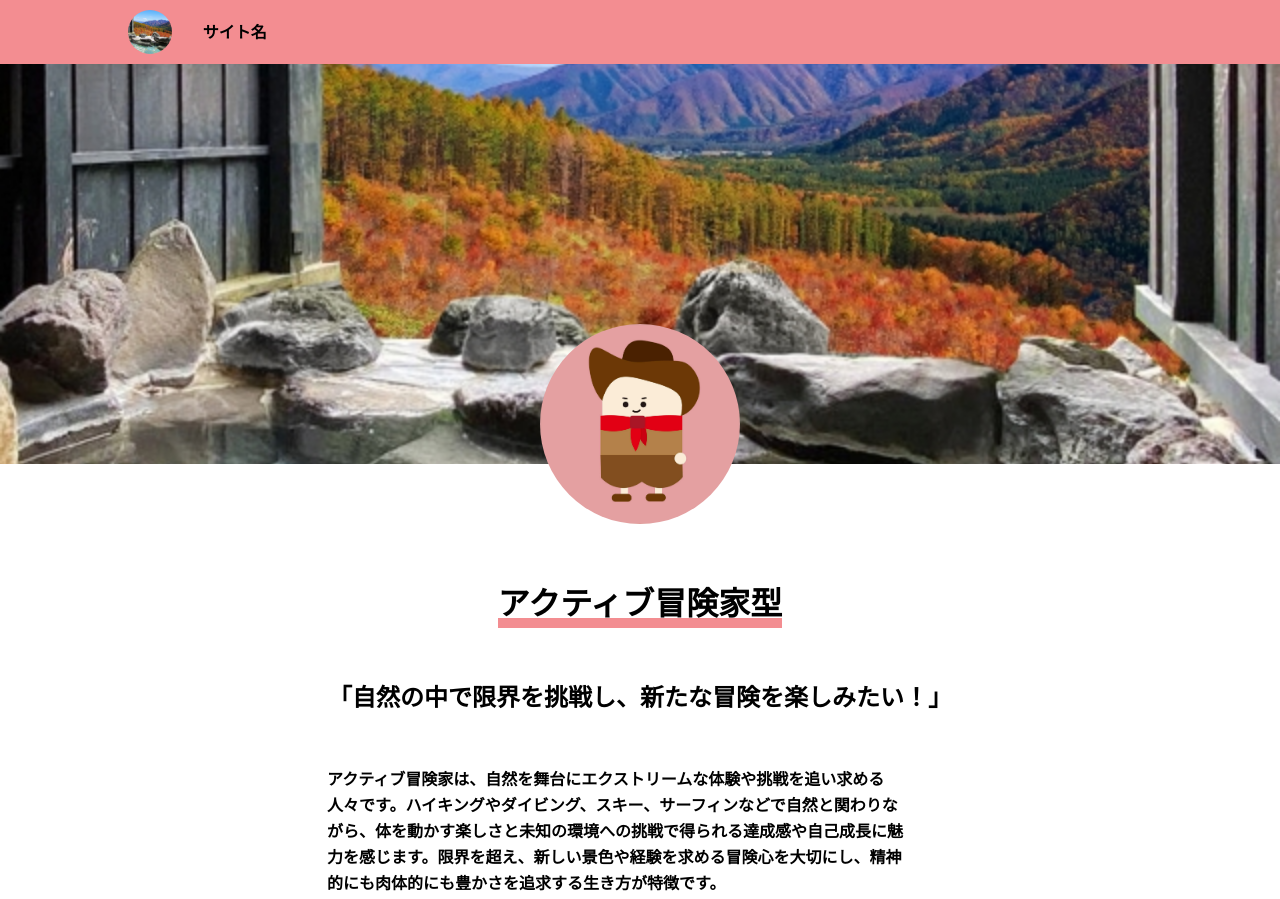
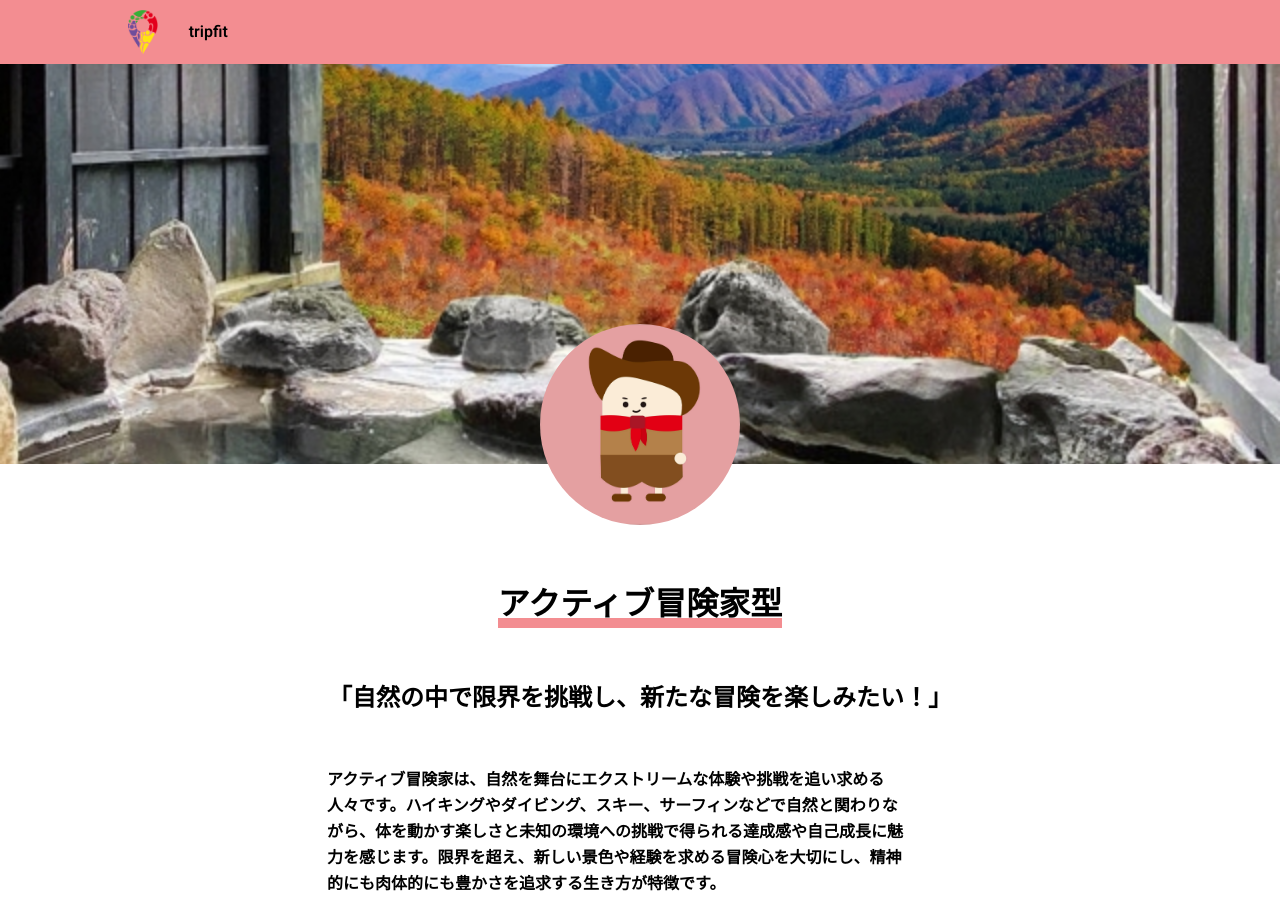
Before and after one commit to winc1980/2024-summer-hackathon-team-keita, a plain HTML site: page tripanswer1.html in a window 1280 px wide. Shown: the top 899 px of the page. Drawn offline with Linux system fonts and the light colour scheme; some packages are replaced by stand-ins of ours.

Commit message:
editfile

```diff
--- a/tripanswer1.css
+++ b/tripanswer1.css
@@ -40,13 +40,10 @@ header a {
 header img {
   width: 100%;
   height: 100%;
-  border-radius: 50%;
-  vertical-align: bottom;
-  object-fit: cover;
 }
 header div {
   height: 44px;
-  width: 44px;
+  width: 30px;
   margin: 1% 0;
 }
 
@@ -124,6 +121,38 @@ h1::after {
   text-align: left;
   display: grid;
   place-items: center;
+}
+
+.top-section__action {
+  position: relative;
+  font-size: 24px;
+  opacity: 0; /* 初めは透明に設定 */
+  transform: translateY(100%); /* 下からスライドするために位置を下に設定 */
+  animation: fadeInFromBottom 2s forwards; /* フェードインアニメーションの設定 */
+}
+
+@keyframes fadeInFromBottom {
+  to {
+    opacity: 1; /* アニメーション終了時に完全に表示 */
+    transform: translateY(0); /* アニメーション終了時の位置 */
+  }
+}
+
+@keyframes scroll-anim {
+  from {
+    opacity: 0;
+    scale: 0.8;
+  }
+  to {
+    opacity: 1;
+    scale: 1;
+  }
+}
+
+.visitingplace__colorbox__action {
+  animation: scroll-anim linear;
+  animation-timeline: view();
+  animation-range: entry 0% contain 20%;
 }
 
 .button {
@@ -243,7 +272,6 @@ h2 {
 .visitingplacewrapper__flexbox__textbox__txt {
   font-size: 90%;
   font-weight: 500;
-  max-width: 600px;
 }
 
 .head {
--- a/tripanswer1.html
+++ b/tripanswer1.html
@@ -4,7 +4,7 @@
     <meta charset="UTF-8" />
     <meta http-equiv="X-UA-Compatible" content="IE=edge" />
     <meta name="viewport" content="width=device-width, initial-scale=1.0" />
-    <title>診断結果ページ１(仮)</title>
+    <title>診断結果ページ１</title>
     <link rel="stylesheet" href="https://unpkg.com/ress/dist/ress.min.css" />
     <link rel="stylesheet" type="text/css" href="tripanswer1.css" media="all" />
     <!--<script type="text/javascript" src="question.js"></script>-->
@@ -21,18 +21,21 @@
   <main>
     <header>
       <div>
-        <img src="img/dummy.jpg" alt="logo" />
+        <img src="img/icon.png" alt="logo" />
       </div>
-      <a href="">サイト名</a>
+      <a href="">tripfit</a>
     </header>
     <section class="top-section">
       <div class="top-section__collage">
         <img src="img/dummy.jpg" alt="collage" />
         <div class="top-section__collage__icon">
+          <div class="top-section__action">
             <img src="img/active.jpg" alt="dummy" />
           </div>
         </div>
+      </div>
       <div class="l-container">
+        <div class="top-section__action">
           <div class="top-section__textwrapper">
             <h1>アクティブ冒険家型</h1>
             <!--本当にhタグか-->
@@ -42,6 +45,7 @@
             <p class="top-section__textwrapper__txt">
               アクティブ冒険家は、自然を舞台にエクストリームな体験や挑戦を追い求める<br />人々です。ハイキングやダイビング、スキー、サーフィンなどで自然と関わりな<br />がら、体を動かす楽しさと未知の環境への挑戦で得られる達成感や自己成長に魅<br />力を感じます。限界を超え、新しい景色や経験を求める冒険心を大切にし、精神<br />的にも肉体的にも豊かさを追求する生き方が特徴です。
             </p>
+          </div>
         </div>
       </div>
     </section>
@@ -65,6 +69,7 @@
             />
             <img src="img/dummy.jpg" alt="dummy" />
           </div>
+          <div class="visitingplace__colorbox__action">
             <p class="visitingplace__ttl">長野県</p>
             <p class="visitingplace__txt">
               長野県は、アウトドア愛好者に最適な場所です。北アルプスなどでの登山やハイキング、<br />安曇野でのサイクリング、冬の白馬や志賀高原でのスキー・スノーボードが楽しめます。<br />夏には野尻湖でのカヌーやラフティングも人気です。美ヶ原高原ではトレイルランニング<br />が盛んで、クライミングもできるスポットがあります。アクティビティ後には白馬八方温<br />泉などでリラックスでき、自然とスポーツを満喫できるエリアです。
@@ -101,6 +106,7 @@
               <a href="">ホテル・航空券予約</a>
             </div>
           </div>
+        </div>
         <div class="visitingplacewrapper">
           <div class="planningpage__img-wrapper">
             <img src="img/dummy.jpg" alt="dummy" />
@@ -116,6 +122,7 @@
             />
             <img src="img/dummy.jpg" alt="dummy" />
           </div>
+          <div class="visitingplace__colorbox__action">
             <p class="visitingplace__ttl">北海道</p>
             <p class="visitingplace__txt">
               北海道は、アウトドア好きに最適な県です。夏には大雪山系や知床でのトレッキング、釧<br />路湿原でのカヤックなどが楽しめ、冬にはニセコや富良野でスキーやスノーボードが人気<br />です。広大な自然の中で、四季折々の美しい風景や野生動物を観察しながら、アクティブ<br />な体験ができる場所です。北海道は、自然を満喫しつつ様々なアウトドアアクティビティ<br />を楽しめる理想的なエリアです。
@@ -136,7 +143,9 @@
               </div>
               <div class="visitingplacewrapper__flexbox">
                 <div class="visitingplacewrapper__flexbox__textbox foot">
-                <p class="visitingplacewrapper__flexbox__textbox__ttl">知床</p>
+                  <p class="visitingplacewrapper__flexbox__textbox__ttl">
+                    知床
+                  </p>
                   <p class="visitingplacewrapper__flexbox__textbox__txt">
                     知床は、北海道にある世界自然遺産で、手つかずの自<br />然が広がるアウトドアの聖地です。トレッキングやカ<br />ヤック、クルーズで野生動物や絶景を楽しむことがで<br />きます。知床五湖の散策や知床岬までのアドベン<br />チャーツアーも人気。四季折々の自然を感じながら、<br />アクティブに楽しむのに最適な場所です。<br />
                   </p>
@@ -148,6 +157,7 @@
             </div>
             <div class="button">
               <a href="">ホテル・航空券予約</a>
+            </div>
           </div>
         </div>
         <div class="visitingplacewrapper">
@@ -165,6 +175,7 @@
             />
             <img src="img/dummy.jpg" alt="dummy" />
           </div>
+          <div class="visitingplace__colorbox__action">
             <p class="visitingplace__ttl">ニュージーランド</p>
             <p class="visitingplace__txt">
               ニュージーランドはアウトドア愛好者に最適な地です。北島と南島には、雄大な山々や美<br />しい湖、壮麗な海岸線があります。トンガリロ国立公園やミルフォードトラックなどでの<br />ハイキング、マウンテンバイクやカヤックなど、多彩なアクティビティが楽しめます。自<br />然の美しさと冒険が融合した理想的な場所です。
@@ -202,6 +213,7 @@
             </div>
           </div>
         </div>
+      </div>
     </section>
     <footer>
       <div class="l-container">
--- a/tripanswer2.css
+++ b/tripanswer2.css
@@ -40,13 +40,10 @@ header a {
 header img {
   width: 100%;
   height: 100%;
-  border-radius: 50%;
-  vertical-align: bottom;
-  object-fit: cover;
 }
 header div {
   height: 44px;
-  width: 44px;
+  width: 30px;
   margin: 1% 0;
 }
 
@@ -124,6 +121,38 @@ h1::after {
   text-align: left;
   display: grid;
   place-items: center;
+}
+
+.top-section__action {
+  position: relative;
+  font-size: 24px;
+  opacity: 0; /* 初めは透明に設定 */
+  transform: translateY(100%); /* 下からスライドするために位置を下に設定 */
+  animation: fadeInFromBottom 2s forwards; /* フェードインアニメーションの設定 */
+}
+
+@keyframes fadeInFromBottom {
+  to {
+    opacity: 1; /* アニメーション終了時に完全に表示 */
+    transform: translateY(0); /* アニメーション終了時の位置 */
+  }
+}
+
+@keyframes scroll-anim {
+  from {
+    opacity: 0;
+    scale: 0.8;
+  }
+  to {
+    opacity: 1;
+    scale: 1;
+  }
+}
+
+.visitingplace__colorbox__action {
+  animation: scroll-anim linear;
+  animation-timeline: view();
+  animation-range: entry 0% contain 20%;
 }
 
 .button {
@@ -243,7 +272,6 @@ h2 {
 .visitingplacewrapper__flexbox__textbox__txt {
   font-size: 90%;
   font-weight: 500;
-  max-width: 600px;
 }
 
 .head {
--- a/tripanswer3.css
+++ b/tripanswer3.css
@@ -40,13 +40,10 @@ header a {
 header img {
   width: 100%;
   height: 100%;
-  border-radius: 50%;
-  vertical-align: bottom;
-  object-fit: cover;
 }
 header div {
   height: 44px;
-  width: 44px;
+  width: 30px;
   margin: 1% 0;
 }
 
@@ -144,7 +141,7 @@ h1::after {
 @keyframes scroll-anim {
   from {
     opacity: 0;
-    scale: 0.6;
+    scale: 0.8;
   }
   to {
     opacity: 1;
@@ -275,7 +272,6 @@ h2 {
 .visitingplacewrapper__flexbox__textbox__txt {
   font-size: 90%;
   font-weight: 500;
-  max-width: 600px;
 }
 
 .head {
--- a/tripanswer4.css
+++ b/tripanswer4.css
@@ -40,13 +40,10 @@ header a {
 header img {
   width: 100%;
   height: 100%;
-  border-radius: 50%;
-  vertical-align: bottom;
-  object-fit: cover;
 }
 header div {
   height: 44px;
-  width: 44px;
+  width: 30px;
   margin: 1% 0;
 }
 
@@ -124,6 +121,38 @@ h1::after {
   text-align: left;
   display: grid;
   place-items: center;
+}
+
+.top-section__action {
+  position: relative;
+  font-size: 24px;
+  opacity: 0; /* 初めは透明に設定 */
+  transform: translateY(100%); /* 下からスライドするために位置を下に設定 */
+  animation: fadeInFromBottom 2s forwards; /* フェードインアニメーションの設定 */
+}
+
+@keyframes fadeInFromBottom {
+  to {
+    opacity: 1; /* アニメーション終了時に完全に表示 */
+    transform: translateY(0); /* アニメーション終了時の位置 */
+  }
+}
+
+@keyframes scroll-anim {
+  from {
+    opacity: 0;
+    scale: 0.8;
+  }
+  to {
+    opacity: 1;
+    scale: 1;
+  }
+}
+
+.visitingplace__colorbox__action {
+  animation: scroll-anim linear;
+  animation-timeline: view();
+  animation-range: entry 0% contain 20%;
 }
 
 .button {
@@ -243,7 +272,6 @@ h2 {
 .visitingplacewrapper__flexbox__textbox__txt {
   font-size: 90%;
   font-weight: 500;
-  max-width: 600px;
 }
 
 .head {
```
Also changed, not shown: tripanswer2.html (+17 -5 lines), tripanswer3.html (+2 -2 lines), tripanswer4.html (+19 -5 lines), img/icon.png (added). Lines whose indentation alone changed are shown as unchanged.
